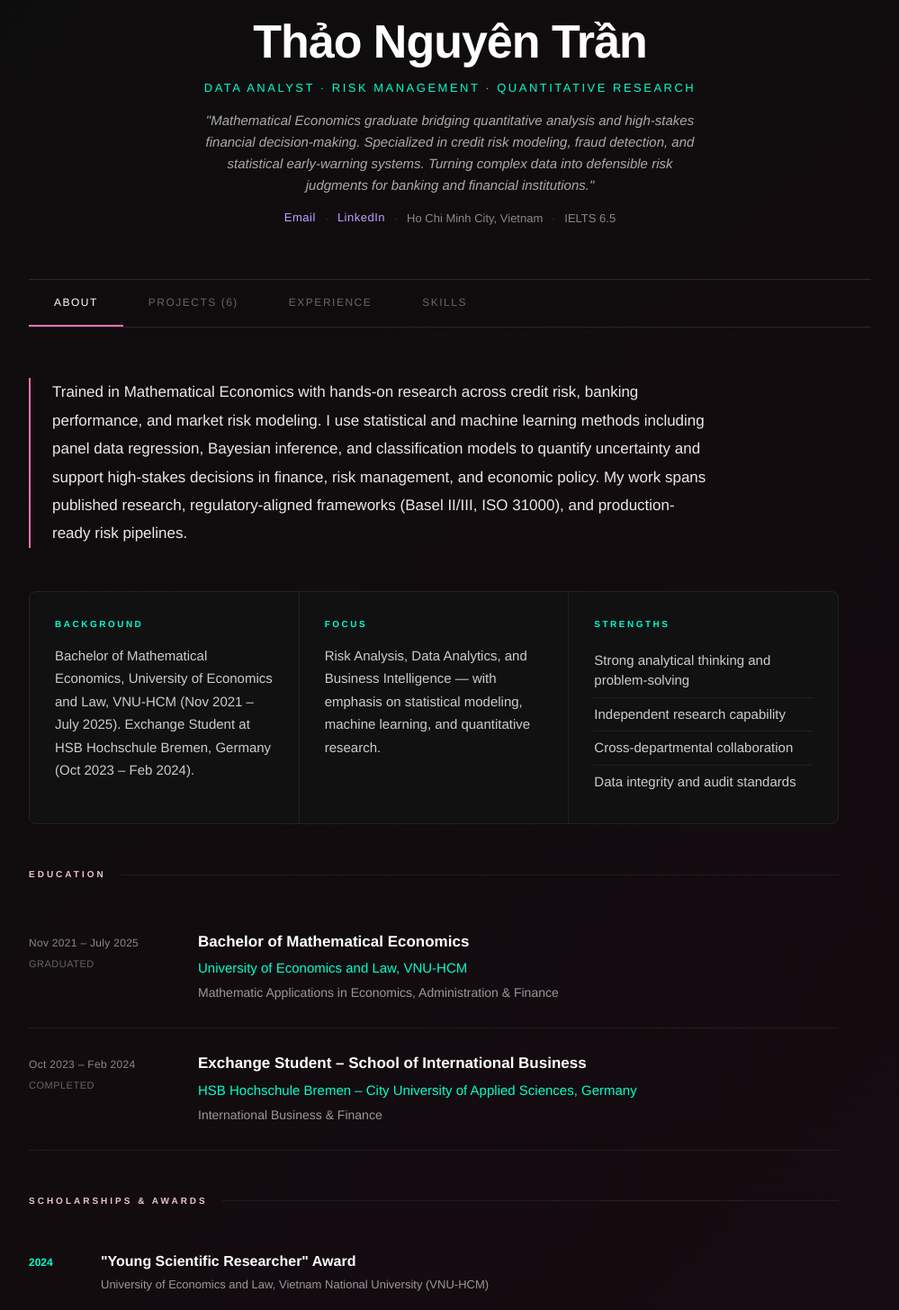
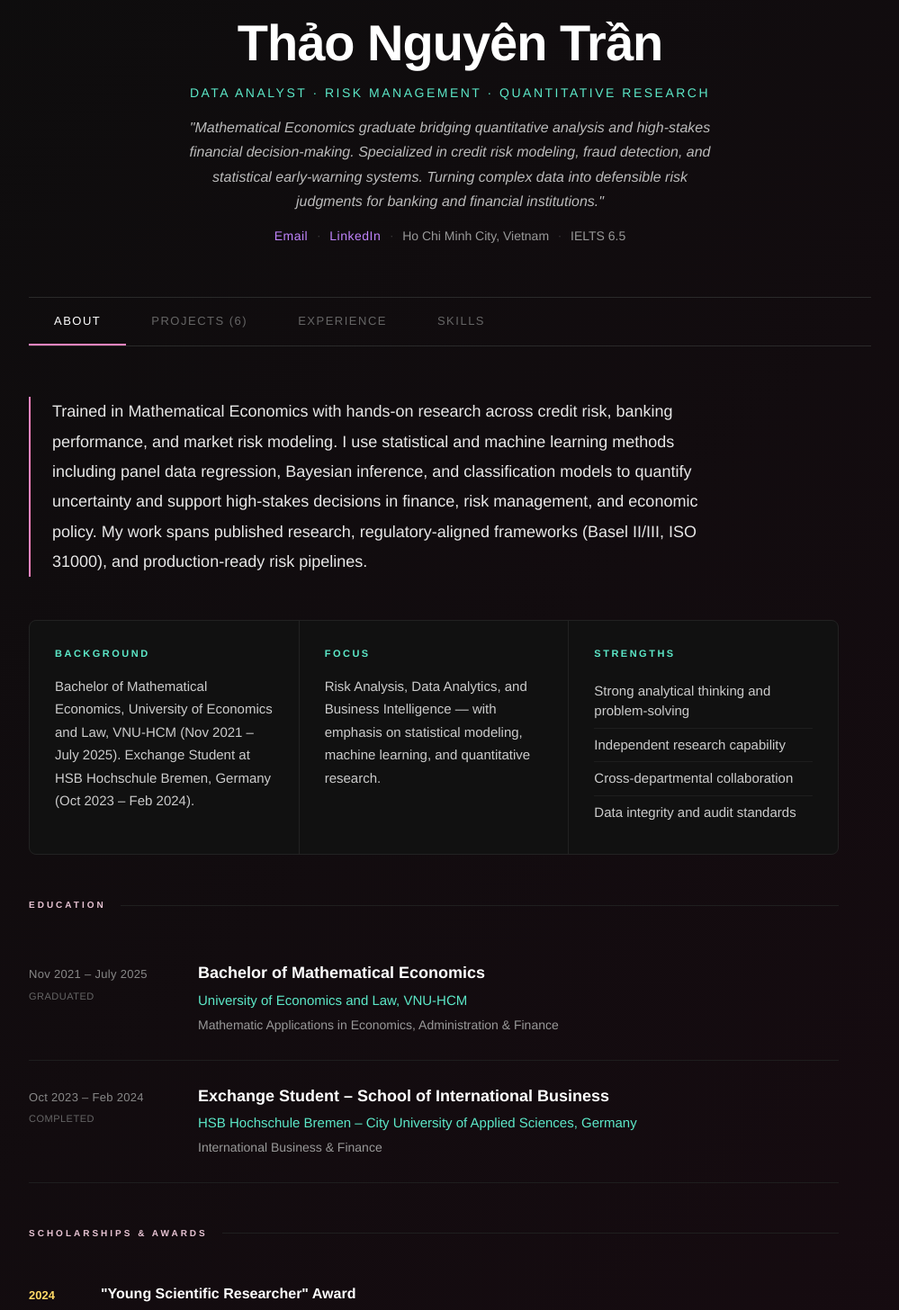
Before and after one commit to nguyenthaotran7903/Thao-Nguyen-Portfolio, a Next.js app: page / in a window 1280 px wide. Shown: the part 191-1647 px from the top of the page at 90% size, without its empty margins (140-1139 px from the left). Built offline with nearby package versions, Linux system fonts and the light colour scheme.

Commit message:
Refactor styles in page.module.css
Updated various styles including font sizes, colors, and hover effects throughout the CSS file.

```diff
--- a/app/page.module.css
+++ b/app/page.module.css
@@ -32,11 +32,11 @@
   transition: border-color 0.3s;
 }
 
-.avatarWrapper:hover { border-color: #ff6eb4; }
+.avatarWrapper:hover { border-color: #FF85C1; }
 .avatar { width: 100%; height: 100%; object-fit: cover; }
 
 .name {
-  font-size: 52px;
+  font-size: 56px;
   font-weight: 700;
   color: #ffffff;
   letter-spacing: -1px;
@@ -45,8 +45,8 @@
 }
 
 .title {
-  font-size: 13px;
-  color: #00ffcc;
+  font-size: 14px;
+  color: #5CE8C8;
   font-weight: 500;
   letter-spacing: 2.5px;
   text-transform: uppercase;
@@ -54,29 +54,29 @@
 }
 
 .tagline {
-  font-size: 15px;
-  color: #aaaaaa;
+  font-size: 16px;
+  color: #bbbbbb;
   font-style: italic;
-  max-width: 560px;
-  line-height: 1.6;
+  max-width: 580px;
+  line-height: 1.7;
   margin: 0;
 }
 
 .contact { display: flex; align-items: center; gap: 10px; flex-wrap: wrap; justify-content: center; }
 
 .contactLink {
-  color: #bf9fff;
+  color: #C084FC;
   text-decoration: none;
-  font-size: 13px;
+  font-size: 14px;
   font-weight: 500;
   letter-spacing: 0.5px;
   transition: color 0.2s;
   border-bottom: 1px solid transparent;
 }
 
-.contactLink:hover { color: #fff; border-bottom-color: #ff6eb4; }
+.contactLink:hover { color: #fff; border-bottom-color: #FF85C1; }
 .contactDot { color: #444; font-size: 12px; }
-.contactInfo { color: #888; font-size: 13px; }
+.contactInfo { color: #999; font-size: 14px; }
 
 /* ===== TABS ===== */
 .tabs { display: flex; border-bottom: 1px solid #2a2a2a; margin-bottom: 56px; }
@@ -85,7 +85,7 @@
   padding: 18px 28px;
   border: none;
   background: none;
-  font-size: 12px;
+  font-size: 13px;
   font-weight: 500;
   cursor: pointer;
   color: #666;
@@ -98,7 +98,7 @@
 }
 
 .tab:hover { color: #dddddd; }
-.tabActive { color: #ffffff; border-bottom-color: #ff6eb4; }
+.tabActive { color: #ffffff; border-bottom-color: #FF85C1; }
 
 /* ===== CONTENT ===== */
 .content { min-height: 500px; padding-bottom: 80px; }
@@ -106,12 +106,12 @@
 
 /* ===== ABOUT ===== */
 .aboutBio {
-  font-size: 17px;
+  font-size: 18px;
   color: #e8e8e8;
   line-height: 1.85;
   font-weight: 300;
   max-width: 760px;
-  border-left: 2px solid #ff6eb4;
+  border-left: 2px solid #FF85C1;
   padding-left: 24px;
   margin: 0 0 48px;
 }
@@ -137,10 +137,10 @@
 
 .cardLabel {
   display: block;
-  font-size: 10px;
+  font-size: 11px;
   letter-spacing: 2.5px;
   text-transform: uppercase;
-  color: #00ffcc;
+  color: #5CE8C8;
   margin-bottom: 14px;
   font-weight: 600;
 }
@@ -167,7 +167,6 @@
   padding: 28px 0;
   border-bottom: 1px solid #1e1e1e;
   align-items: start;
-  transition: background 0.2s;
 }
 
 .eduBlock:last-of-type { border-bottom: none; }
@@ -175,7 +174,7 @@
 .eduLeft { display: flex; flex-direction: column; gap: 6px; padding-top: 3px; }
 
 .eduPeriod {
-  font-size: 12px;
+  font-size: 13px;
   color: #888;
   letter-spacing: 0.3px;
   display: block;
@@ -193,7 +192,7 @@
 .eduRight { display: flex; flex-direction: column; gap: 7px; }
 
 .eduDegree {
-  font-size: 17px;
+  font-size: 18px;
   font-weight: 700;
   color: #ffffff;
   display: block;
@@ -202,7 +201,7 @@
 
 .eduInst {
   font-size: 15px;
-  color: #00ffcc;
+  color: #5CE8C8;
   display: block;
   line-height: 1.4;
 }
@@ -224,14 +223,13 @@
   padding: 20px 0;
   border-bottom: 1px solid #1e1e1e;
   align-items: start;
-  transition: background 0.2s;
 }
 
 .awardItem:last-child { border-bottom: none; }
 
 .awardYear {
-  font-size: 12px;
-  color: #00ffcc;
+  font-size: 13px;
+  color: #FFD966;
   font-weight: 600;
   padding-top: 3px;
   display: block;
@@ -268,14 +266,14 @@
 .trainingItem:last-child { border-bottom: none; }
 
 .trainingTitle {
-  font-size: 16px;
+  font-size: 17px;
   font-weight: 700;
   color: #ffffff;
   display: block;
 }
 
 .trainingOrg {
-  font-size: 13px;
+  font-size: 14px;
   color: #999;
   display: block;
   line-height: 1.5;
@@ -298,7 +296,7 @@
   line-height: 1.55;
 }
 
-.trainingTopics li:before { content: "–"; position: absolute; left: 0; color: #00ffcc; }
+.trainingTopics li:before { content: "â€“"; position: absolute; left: 0; color: #5CE8C8; }
 
 /* ===== CERTIFICATIONS ===== */
 .certList {
@@ -320,7 +318,7 @@
 }
 
 .certList li:last-child { border-bottom: none; }
-.certList li:before { content: "✦"; position: absolute; left: 0; color: #ff6eb4; font-size: 9px; top: 20px; }
+.certList li:before { content: "âœ¦"; position: absolute; left: 0; color: #FF85C1; font-size: 9px; top: 20px; }
 
 /* ===== EXPERTISE ===== */
 .expertiseList { display: flex; flex-wrap: wrap; gap: 8px; }
@@ -336,7 +334,7 @@
   cursor: default;
 }
 
-.expertiseBadge:hover { border-color: #bf9fff; color: #ffffff; background: #161616; }
+.expertiseBadge:hover { border-color: #C084FC; color: #ffffff; background: #161616; }
 
 /* ===== PROJECTS ===== */
 .controls { margin-bottom: 24px; }
@@ -355,7 +353,7 @@
 }
 
 .searchInput::placeholder { color: #555; }
-.searchInput:focus { outline: none; border-color: #ff6eb4; }
+.searchInput:focus { outline: none; border-color: #FF85C1; }
 
 .filterButtons { display: flex; gap: 6px; flex-wrap: wrap; }
 
@@ -373,7 +371,7 @@
 }
 
 .filterBtn:hover { border-color: #aaa; color: #ddd; }
-.filterBtn.active { background: #ff6eb4; color: #0a0a0a; border-color: #ff6eb4; font-weight: 600; }
+.filterBtn.active { background: #FF85C1; color: #0a0a0a; border-color: #FF85C1; font-weight: 600; }
 
 .resultsCount {
   font-size: 12px;
@@ -407,36 +405,36 @@
 .projectMeta { display: flex; justify-content: space-between; align-items: center; }
 
 .projectCategory {
-  font-size: 10px;
+  font-size: 11px;
   letter-spacing: 2px;
   text-transform: uppercase;
-  color: #00ffcc;
+  color: #5CE8C8;
   font-weight: 600;
 }
 
 .projectYear { font-size: 12px; color: #666; }
 
 .projectTitle {
-  font-size: 16px;
+  font-size: 17px;
   font-weight: 700;
   color: #ffffff;
   line-height: 1.35;
   margin: 0;
 }
 
-.projectType { font-size: 12px; color: #777; margin: 0; font-style: italic; }
+.projectType { font-size: 13px; color: #777; margin: 0; font-style: italic; }
 
-.projectContext { font-size: 14px; color: #bbbbbb; line-height: 1.65; margin: 0; flex: 1; }
+.projectContext { font-size: 15px; color: #bbbbbb; line-height: 1.65; margin: 0; flex: 1; }
 
 .projectResults {
   background: #111;
-  border-left: 2px solid #ff6eb4;
+  border-left: 2px solid #FF85C1;
   padding: 14px 16px;
 }
 
 .projectMethodology {
   background: #0f0f0f;
-  border-left: 2px solid #00ffcc;
+  border-left: 2px solid #5CE8C8;
   padding: 14px 16px;
 }
 
@@ -444,7 +442,7 @@
   font-size: 10px;
   letter-spacing: 2px;
   text-transform: uppercase;
-  color: #ff6eb4;
+  color: #FF85C1;
   font-weight: 600;
   display: block;
   margin-bottom: 10px;
@@ -467,8 +465,8 @@
   line-height: 1.5;
 }
 
-.projectResults li:before { content: "–"; position: absolute; left: 0; color: #ff6eb4; }
-.projectMethodology li:before { content: "–"; position: absolute; left: 0; color: #00ffcc; }
+.projectResults li:before { content: "â€“"; position: absolute; left: 0; color: #FF85C1; }
+.projectMethodology li:before { content: "â€“"; position: absolute; left: 0; color: #5CE8C8; }
 
 .expandBtn {
   background: none;
@@ -483,7 +481,7 @@
   text-align: left;
 }
 
-.expandBtn:hover { color: #ff6eb4; }
+.expandBtn:hover { color: #FF85C1; }
 
 .projectFooter {
   display: flex;
@@ -508,7 +506,7 @@
 
 .tag {
   padding: 4px 10px;
-  color: #bf9fff;
+  color: #C084FC;
   border: 1px solid #2e2e2e;
   border-radius: 2px;
   font-size: 11px;
@@ -519,8 +517,8 @@
   transition: all 0.2s;
 }
 
-.tag:hover { border-color: #bf9fff; color: #fff; }
-.tagActive { background: #1e1530; border-color: #bf9fff; }
+.tag:hover { border-color: #C084FC; color: #fff; }
+.tagActive { background: #1e1530; border-color: #C084FC; }
 
 .noResults { color: #555; padding: 40px 0; text-align: center; font-size: 15px; }
 
@@ -539,7 +537,7 @@
 .timelineLeft { padding-top: 3px; }
 
 .jobPeriod {
-  font-size: 12px;
+  font-size: 13px;
   color: #888;
   line-height: 1.6;
   display: block;
@@ -556,7 +554,7 @@
   width: 8px;
   height: 8px;
   border-radius: 50%;
-  background: #ff6eb4;
+  background: #FF85C1;
   flex-shrink: 0;
   margin-top: 5px;
 }
@@ -571,7 +569,7 @@
 .timelineRight { padding-left: 20px; }
 
 .jobTitle {
-  font-size: 19px;
+  font-size: 20px;
   font-weight: 700;
   color: #ffffff;
   margin: 0 0 5px;
@@ -579,8 +577,8 @@
 }
 
 .jobCompany {
-  font-size: 14px;
-  color: #00ffcc;
+  font-size: 15px;
+  color: #5CE8C8;
   display: block;
   margin-bottom: 18px;
 }
@@ -603,10 +601,10 @@
 }
 
 .highlightsList li:before {
-  content: "→";
+  content: "â†’";
   position: absolute;
   left: 0;
-  color: #ff6eb4;
+  color: #FF85C1;
   font-size: 12px;
   top: 3px;
 }
@@ -627,7 +625,7 @@
   font-size: 11px;
   letter-spacing: 2px;
   text-transform: uppercase;
-  color: #00ffcc;
+  color: #5CE8C8;
   font-weight: 600;
   padding-top: 8px;
   display: block;
@@ -648,7 +646,7 @@
 }
 
 .skillBadge:hover, .skillHovered {
-  border-color: #bf9fff;
+  border-color: #C084FC;
   color: #ffffff;
   background: #1a1a1a;
 }
@@ -667,7 +665,7 @@
 /* ===== RESPONSIVE ===== */
 @media (max-width: 768px) {
   .container { padding: 0 20px; }
-  .name { font-size: 36px; }
+  .name { font-size: 38px; }
   .aboutGrid { grid-template-columns: 1fr; }
   .projectsGrid { grid-template-columns: 1fr; }
   .timelineItem { grid-template-columns: 1fr; gap: 8px; }
```
